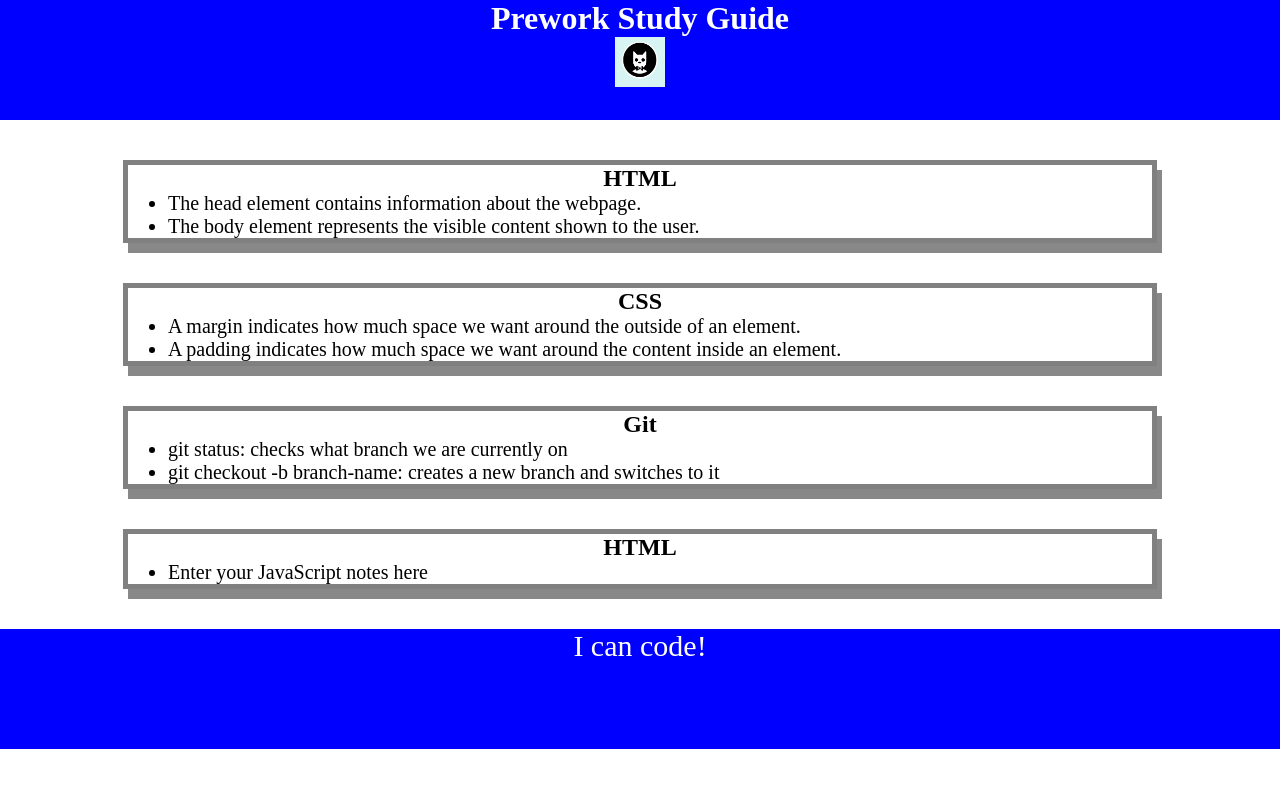
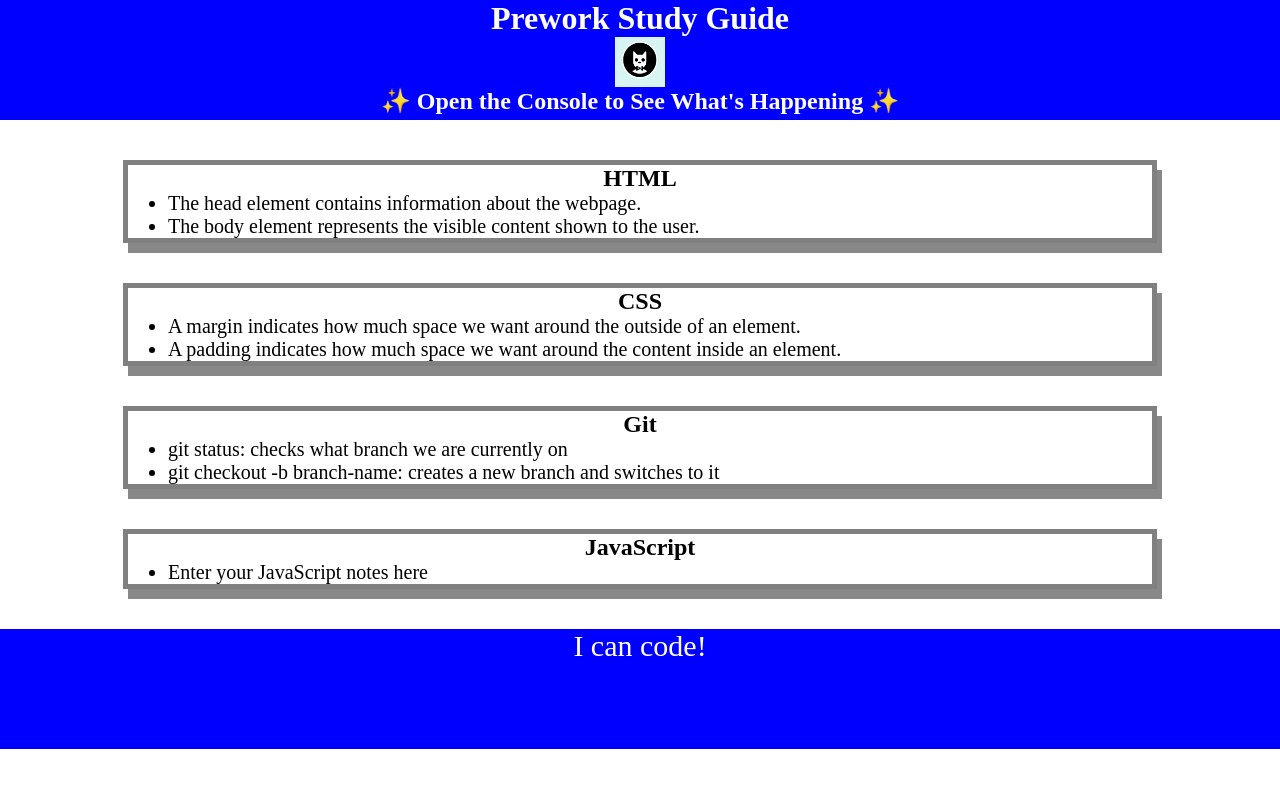
Before and after one commit to tolivercrisp/prework-study-guide, a plain HTML site: page index.html in a window 1280 px wide. Drawn offline with Linux system fonts and the light colour scheme.

Commit message:
Added JS code to project

```diff
--- /dev/null
+++ b/assets/script.js
@@ -0,0 +1,21 @@
+var topics = ['HTML', 'CSS', 'Git', 'JavaScript'];
+
+
+for(var x = 0; x < topics.length; x++) {
+    console.log(topics[x]);
+}
+
+/*
+if (topic === 'HTML') {
+  console.log("Let's study HTML!");
+} else if (topic === 'CSS') {
+  console.log("Let's study CSS!");
+} else if (topic === 'Git') {
+  console.log("Let's study Git!");
+} else if (topic === 'JavaScript') {
+  console.log("Let's study JavaScript!");
+} else {
+  console.log('Please try again!');
+}
+
+*/
--- a/index.html
+++ b/index.html
@@ -11,6 +11,7 @@
     <header id="top">
       <h1>Prework Study Guide</h1>
       <img src="./assets/bowtie-cat.png" alt="Profile image of cat wearing a bow tie." />
+      <h2>✨ Open the Console to See What's Happening ✨</h2>
     </header>
     <main>
       <section class="card" id="html-section">
@@ -39,7 +40,7 @@
       </section>
 
       <section class="card" id="javascript-section">
-        <h2>HTML</h2>
+        <h2>JavaScript</h2>
         <ul>
           <li>Enter your JavaScript notes here</li>
         </ul>
@@ -50,5 +51,6 @@
     <footer>
       <p>I can code!</p>
     </footer>
+    <script src="./assets/script.js"></script>
   </body>
 </html>
```
